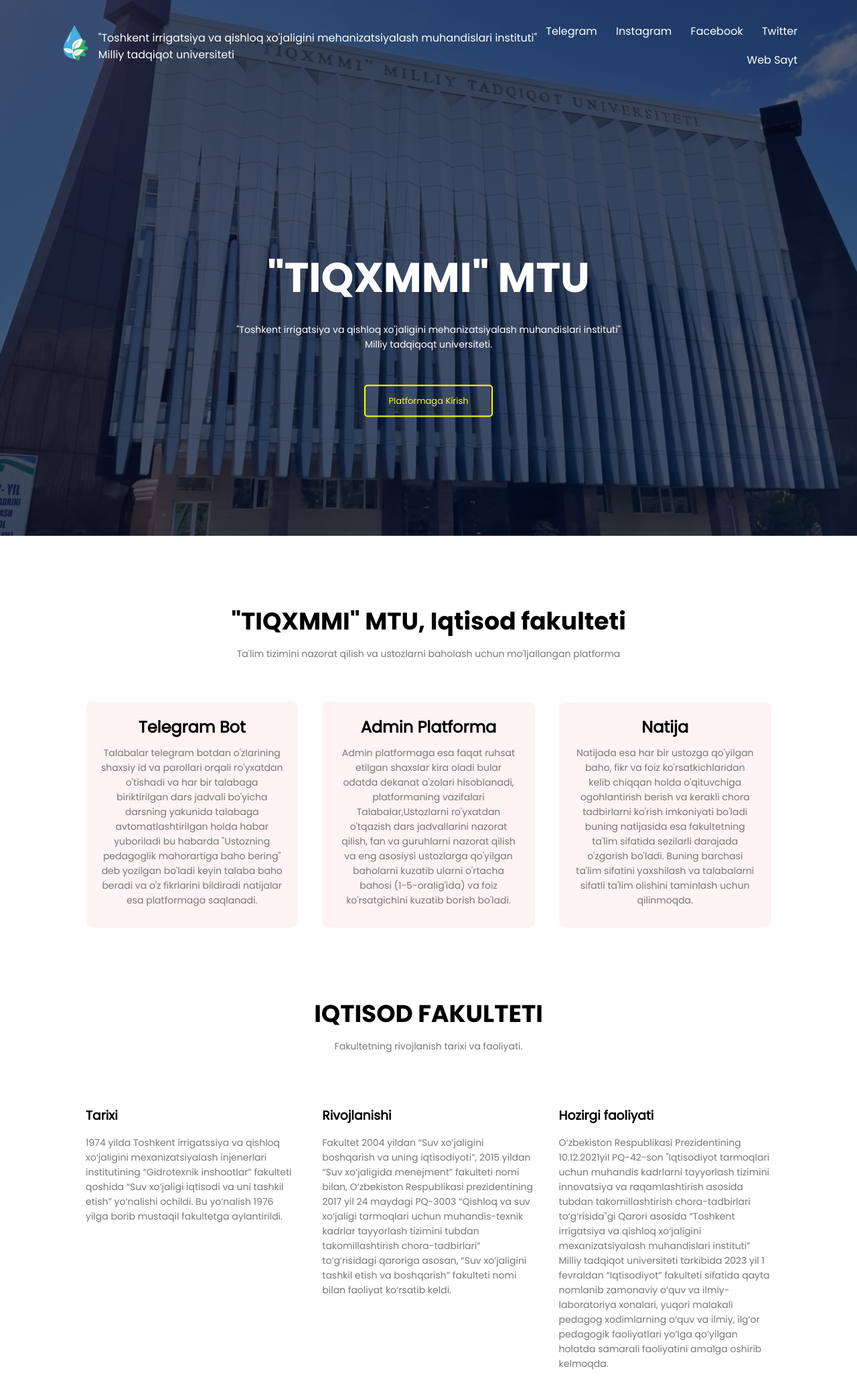
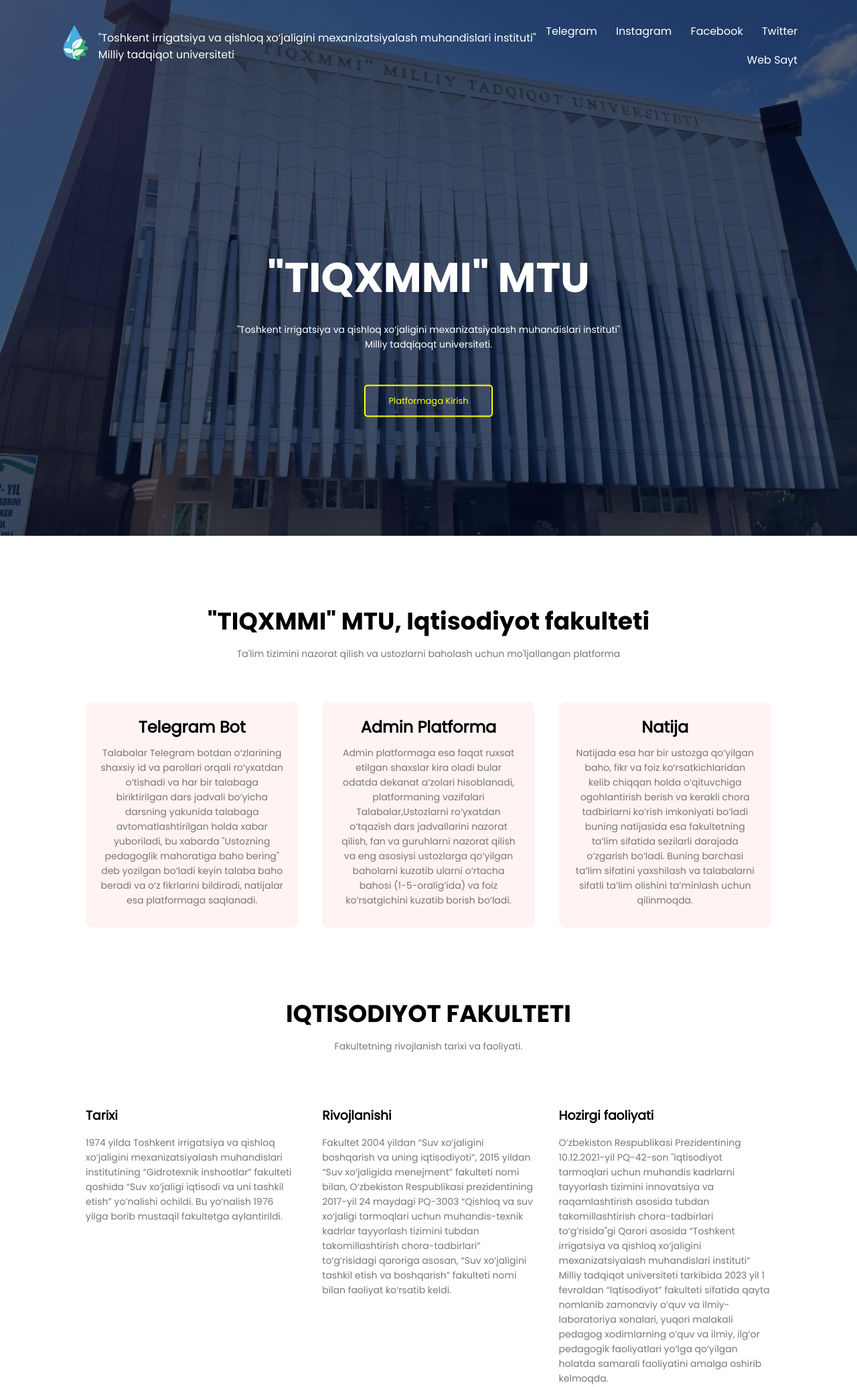
Before and after one commit to JahongirHakimjonov/FeedbackBot, a Django app: page / in a window 1280 px wide. Shown: the top 2071 px of the page at 67% size. Run offline with Django 5.2, Linux system fonts and the light colour scheme; parts of the project's set-up code (start-up, migrations or seed data) failed here and were passed over.

Commit message:
FIx spelling mistakes

```diff
--- a/templates/feedbackbot/home.html
+++ b/templates/feedbackbot/home.html
@@ -13,7 +13,7 @@
         <nav>
             <a href="{% url 'home' %}"><img src="{% static 'feedbackbot/image/logo.png' %}" id="logo-img"
                                             alt="logo"></a>
-            <span class="header_name">"Toshkent irrigatsiya va qishloq xo'jaligini mehanizatsiyalash muhandislari instituti" <br>Milliy
+            <span class="header_name">"Toshkent irrigatsiya va qishloq xo‘jaligini mexanizatsiyalash muhandislari instituti" <br>Milliy
                 tadqiqot
                 universiteti</span>
 
@@ -34,7 +34,7 @@
         <div class="text-box">
             {% csrf_token %}
             <h1>"TIQXMMI" MTU</h1>
-            <p>"Toshkent irrigatsiya va qishloq xo'jaligini mehanizatsiyalash muhandislari instituti" <br>Milliy
+            <p>"Toshkent irrigatsiya va qishloq xo‘jaligini mexanizatsiyalash muhandislari instituti" <br>Milliy
                 tadqiqoqt
                 universiteti.</p>
 
@@ -46,33 +46,32 @@
 
 
     <section class="course" id="course_call">
-        <h1>"TIQXMMI" MTU, Iqtisod fakulteti</h1>
+        <h1>"TIQXMMI" MTU, Iqtisodiyot fakulteti</h1>
         <p>Ta'lim tizimini nazorat qilish va ustozlarni baholash uchun mo'ljallangan platforma</p>
 
         <div class="row">
             <div class="course-col">
                 <h2>Telegram Bot</h2>
-                <p>Talabalar telegram botdan o'zlarining shaxsiy id va parollari orqali ro'yxatdan o'tishadi va har bir
-                    talabaga biriktirilgan dars jadvali bo'yicha darsning yakunida talabaga avtomatlashtirilgan holda
-                    habar yuboriladi bu habarda "Ustozning pedagoglik mahorartiga baho bering" deb yozilgan bo'ladi
-                    keyin talaba baho beradi va o'z fikrlarini bildiradi natijalar esa platformaga saqlanadi.</p>
+                <p>Talabalar Telegram botdan o‘zlarining shaxsiy id va parollari orqali ro‘yxatdan o‘tishadi va har bir
+                    talabaga biriktirilgan dars jadvali bo‘yicha darsning yakunida talabaga avtomatlashtirilgan holda
+                    xabar yuboriladi, bu xabarda "Ustozning pedagoglik mahoratiga baho bering" deb yozilgan bo‘ladi
+                    keyin talaba baho beradi va o‘z fikrlarini bildiradi, natijalar esa platformaga saqlanadi.</p>
             </div>
 
             <div class="course-col">
                 <h2>Admin Platforma</h2>
-                <p>Admin platformaga esa faqat ruhsat etilgan shaxslar kira oladi bular odatda dekanat a'zolari
-                    hisoblanadi, platformaning vazifalari Talabalar,Ustozlarni ro'yxatdan o'tqazish dars jadvallarini
-                    nazorat qilish, fan va guruhlarni nazorat qilish va eng asosiysi ustozlarga qo'yilgan baholarni
-                    kuzatib ularni o'rtacha bahosi (1-5-oralig'ida) va foiz ko'rsatgichini kuzatib borish bo'ladi.</p>
+                <p>Admin platformaga esa faqat ruxsat etilgan shaxslar kira oladi bular odatda dekanat a’zolari
+                    hisoblanadi, platformaning vazifalari Talabalar,Ustozlarni ro‘yxatdan o‘tqazish dars jadvallarini
+                    nazorat qilish, fan va guruhlarni nazorat qilish va eng asosiysi ustozlarga qo‘yilgan baholarni
+                    kuzatib ularni o‘rtacha bahosi (1-5-oralig‘ida) va foiz ko‘rsatgichini kuzatib borish bo‘ladi.</p>
             </div>
 
             <div class="course-col">
                 <h2>Natija</h2>
-                <p>Natijada esa har bir ustozga qo'yilgan baho, fikr va foiz ko'rsatkichlaridan kelib chiqqan holda
-                    o'qituvchiga ogohlantirish berish va kerakli chora tadbirlarni ko'rish imkoniyati bo'ladi buning
-                    natijasida esa fakultetning ta'lim sifatida sezilarli darajada o'zgarish bo'ladi.
-                    Buning barchasi ta'lim sifatini yaxshilash va talabalarni sifatli ta'lim olishini taminlash uchun
-                    qilinmoqda.</p>
+                <p>Natijada esa har bir ustozga qo‘yilgan baho, fikr va foiz ko‘rsatkichlaridan kelib chiqqan holda
+                    o‘qituvchiga ogohlantirish berish va kerakli chora tadbirlarni ko‘rish imkoniyati bo‘ladi buning
+                    natijasida esa fakultetning ta’lim sifatida sezilarli darajada o‘zgarish bo‘ladi. Buning barchasi
+                    ta’lim sifatini yaxshilash va talabalarni sifatli ta’lim olishini ta’minlash uchun qilinmoqda.</p>
             </div>
 
 
@@ -81,13 +80,13 @@
 
 
     <section class="facilities">
-        <h1>IQTISOD FAKULTETI</h1>
+        <h1>IQTISODIYOT FAKULTETI</h1>
         <p>Fakultetning rivojlanish tarixi va faoliyati.</p>
 
         <div class="row">
             <div class="facilities-col">
                 <h3>Tarixi</h3>
-                <p>1974 yilda Toshkent irrigatssiya va qishloq xo‘jaligini mexanizatsiyalash injenerlari institutining
+                <p>1974 yilda Toshkent irrigatsiya va qishloq xo‘jaligini mexanizatsiyalash muhandislari institutining
                     “Gidrotexnik inshootlar” fakulteti qoshida “Suv xo‘jaligi iqtisodi va uni tashkil etish” yo‘nalishi
                     ochildi. Bu yo‘nalish 1976 yilga borib mustaqil fakultetga aylantirildi.</p>
             </div>
@@ -95,7 +94,7 @@
             <div class="facilities-col">
                 <h3>Rivojlanishi</h3>
                 <p>Fakultet 2004 yildan “Suv xo‘jaligini boshqarish va uning iqtisodiyoti”, 2015 yildan “Suv xo‘jaligida
-                    menejment” fakulteti nomi bilan, O‘zbekiston Respublikasi prezidentining 2017 yil 24 maydagi PQ-3003
+                    menejment” fakulteti nomi bilan, O‘zbekiston Respublikasi prezidentining 2017-yil 24 maydagi PQ-3003
                     “Qishloq va suv xo‘jaligi tarmoqlari uchun muhandis-texnik kadrlar tayyorlash tizimini tubdan
                     takomillashtirish chora-tadbirlari” to‘g‘risidagi qaroriga asosan, “Suv xo‘jaligini tashkil etish va
                     boshqarish” fakulteti nomi bilan faoliyat ko‘rsatib keldi.</p>
@@ -103,7 +102,7 @@
 
             <div class="facilities-col">
                 <h3>Hozirgi faoliyati</h3>
-                <p>O‘zbekiston Respublikasi Prezidentining 10.12.2021yil PQ-42-son "Iqtisodiyot tarmoqlari uchun
+                <p>O‘zbekiston Respublikasi Prezidentining 10.12.2021-yil PQ-42-son "Iqtisodiyot tarmoqlari uchun
                     muhandis kadrlarni tayyorlash tizimini innovatsiya va raqamlashtirish asosida tubdan
                     takomillashtirish chora-tadbirlari to‘g‘risida"gi Qarori asosida “Toshkent irrigatsiya va qishloq
                     xo‘jaligini mexanizatsiyalash muhandislari instituti” Milliy tadqiqot universiteti tarkibida 2023
@@ -123,9 +122,8 @@
     <!--Footer-->
     <section class="footer">
         <h4>About Us</h4>
-        <p>Ushbu platforma va <a href="https://t.me/tiiame_feedback_bot?start=help">telegram bot</a> mahsus buyurtma
-            asosida
-            "TIQXMMI" MTU Iqtisod fakulteti uchun tayyorlandi.</p>
+        <p>Ushbu platforma va <a href="https://t.me/tiiame_feedback_bot?start=help">Telegram bot</a> maxsus buyurtma
+            asosida "TIQXMMI" MTU Iqtisodiyot fakulteti uchun tayyorlandi.</p>
         <br>Made by <a href="https://github.com/JahongirHakimjonov">Jahongir Hakimjonov</a>
     </section>
 
```
